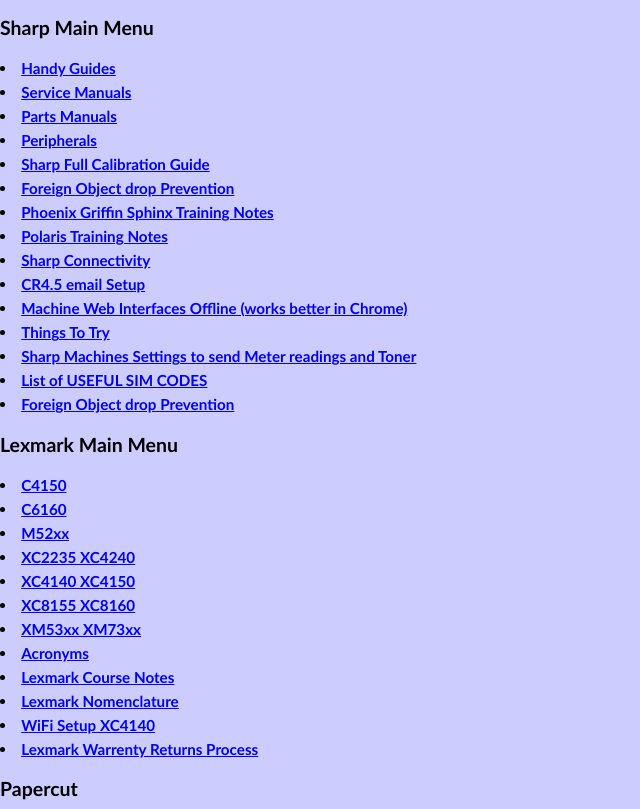
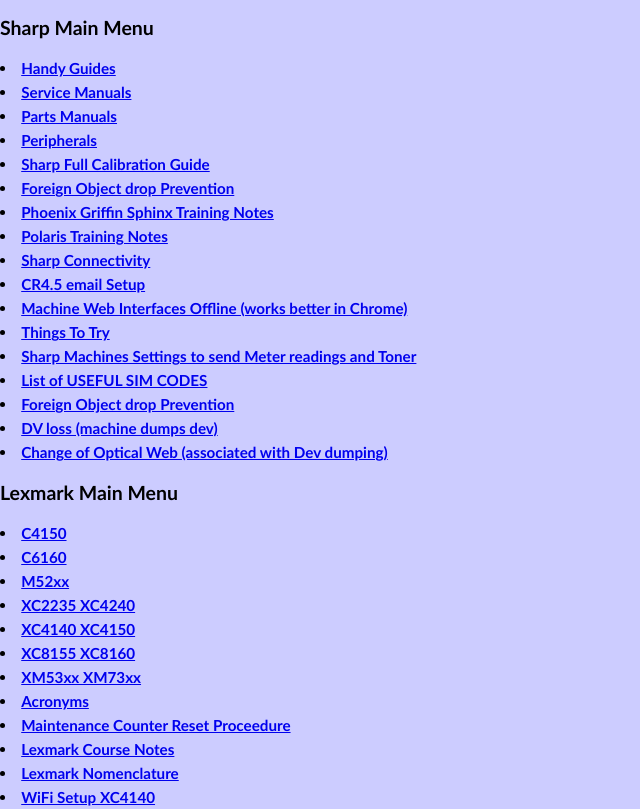
Before and after one commit to rosindubh/HTML, a plain HTML site: page index.html in a window 1280 px wide. Shown: the top 809 px of the page, without its empty margins (0-640 px from the left). Drawn offline with Linux system fonts and the light colour scheme; files that its build step writes are made by us from their sources; files whose address does not match are found by name.

Commit message:
added dev dumping tech info

```diff
--- a/index.html
+++ b/index.html
@@ -27,6 +27,8 @@
         <li><a href="/home/phil/Documents/sharp_machines_ending_in_1"<br>Sharp Machines Settings to send Meter readings and Toner<br>
         <li><a href="/home/phil/Documents/Useful_Sim_Codes"<br>List of USEFUL SIM CODES<br>
         <li><a href="/media/phil/Phil_Welsby/Manufacturers/Sharp/foreign_object_drop_prevention.pdf">Foreign Object drop Prevention<br>
+        <li><a href="/media/phil/Phil_Welsby/Manufacturers/Sharp/CR4-011.pdf">DV loss (machine dumps dev)
+        <li><a href="/media/phil/Phil_Welsby/Manufacturers/Sharp/CCE1819.pdf">Change of Optical Web (associated with Dev dumping)
     </a></li>
     </h3>
 
@@ -48,6 +50,8 @@
       XM53xx XM73xx<br>
       <li><a href="/home/phil/Documents/lexmark_acronyms">
       Acronyms<br>
+      <li><a href="/home/phil/Documents/Lexmark_maintenance_counter_reset">
+      Maintenance Counter Reset Proceedure<br>
       <li><a href="/home/phil/Documents/lexmark_course">
       Lexmark Course Notes<br>
       <li><a href="/home/phil/Documents/lexmark_firmware_nomenclature">
```
